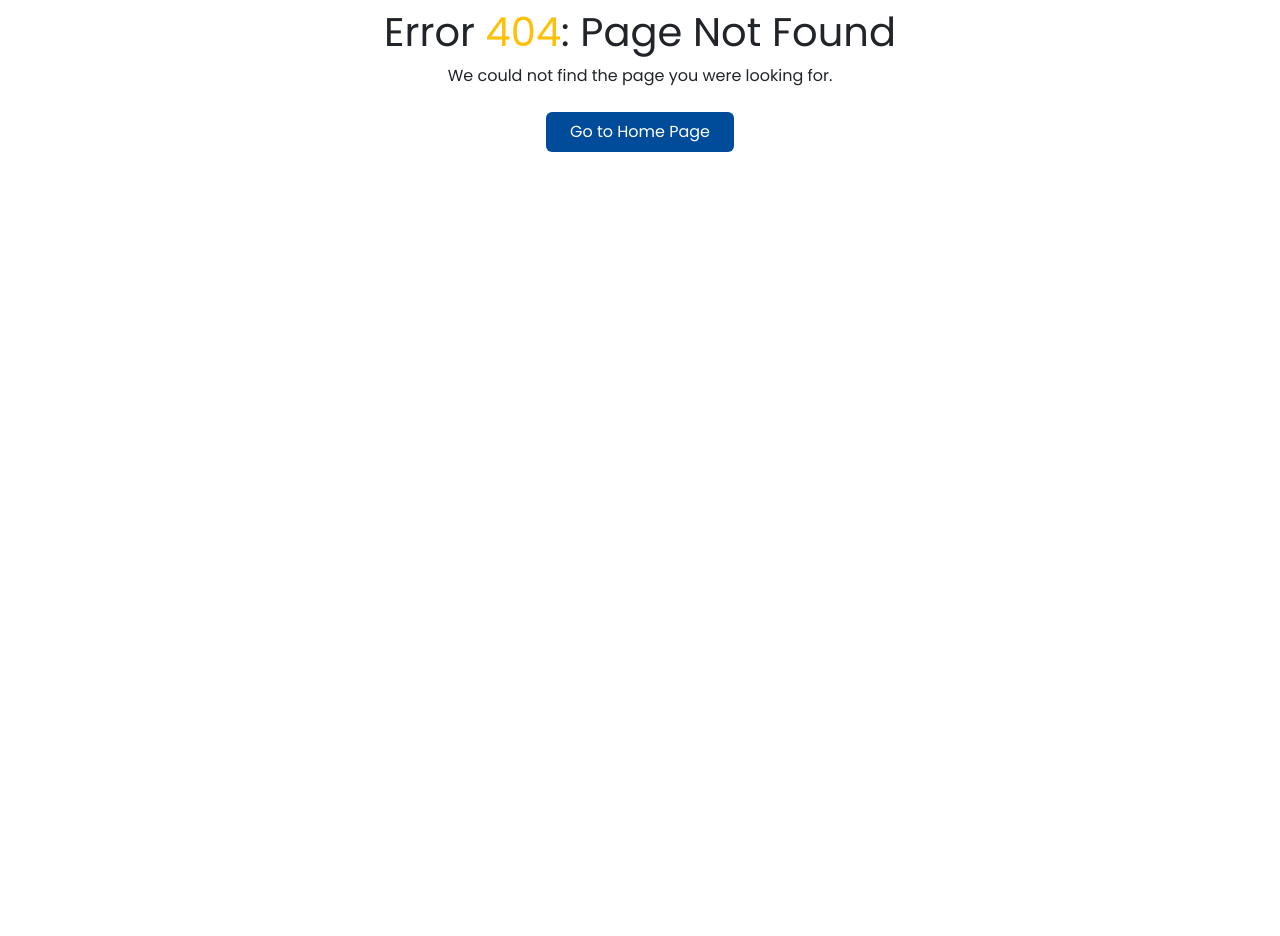
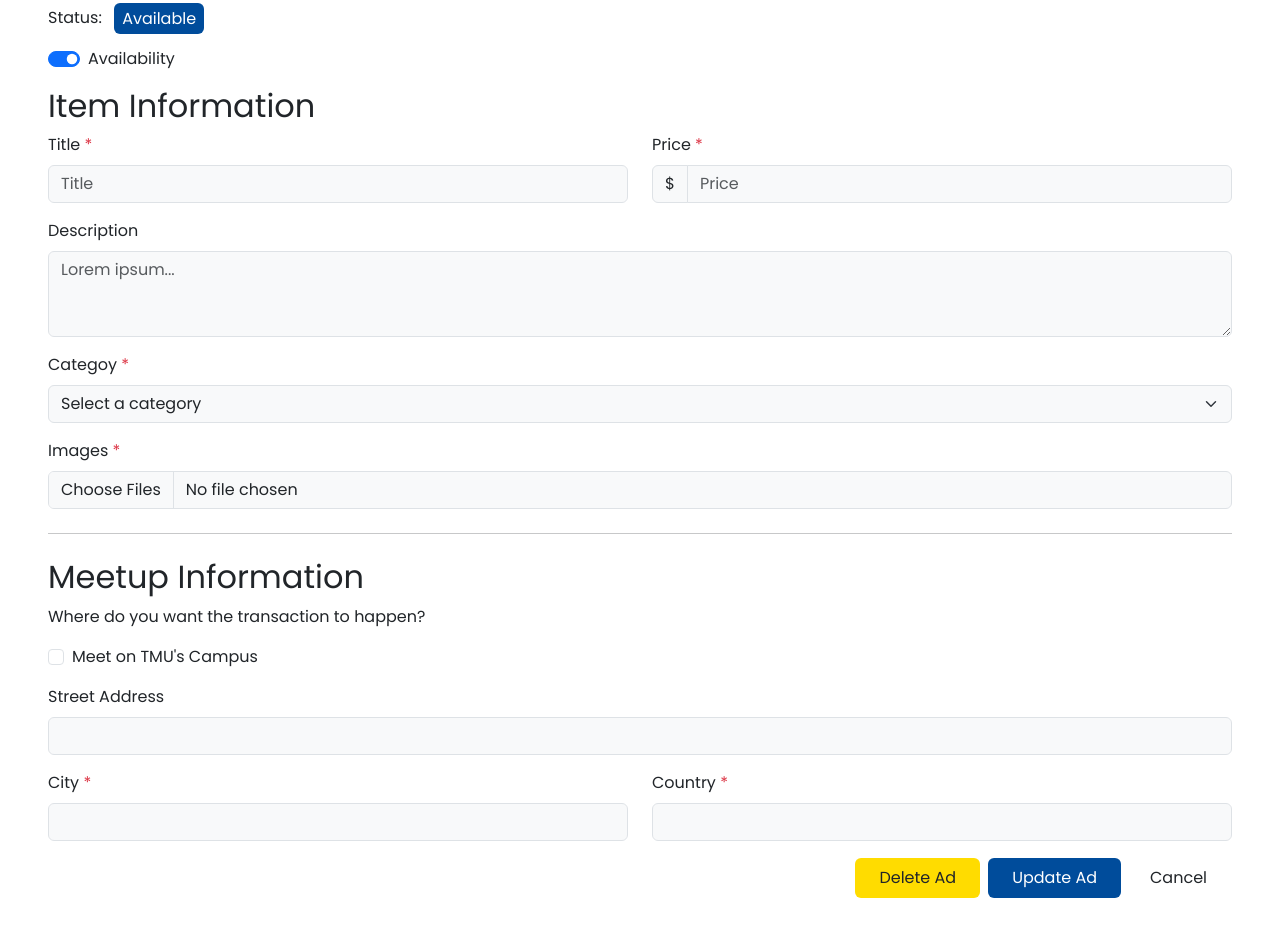
Before and after one commit to Ghazalmir/CPS630-Project, a React (Create React App) app in the folder frontend/: page /EditAd/1 in a window 1280 px wide. Before the commit this address had no page. Shown: the part 200-1136 px from the top of the page. Before the commit the page ends 800 px from the top, so only its background shows below. Built offline with nearby package versions, Linux system fonts and the light colour scheme; no server answers.

Commit message:
Connected the db to the new ad form

```diff
--- a/frontend/src/App.js
+++ b/frontend/src/App.js
@@ -47,8 +47,8 @@ function App() {
 						<Route path="/" element={<HomePage />} />
 						<Route path="/HomePage" element={<HomePage />} />
 						<Route path="/AdDetails/:id" element={<AdDetails />} />
-						<Route path="/NewAd" element={<AdForm isEditForm={false} id="1" />} />
-						<Route path="/EditAd" element={<AdForm vals={vals} isEditForm={true} id="1" />} />
+						<Route path="/NewAd" element={<AdForm isEditForm={false}/>} />
+						<Route path="/EditAd/:id" element={<AdForm vals={vals} isEditForm={true} />} />
 						<Route path="/Messages" element={<MessagePanel />} />
 						<Route path="/MyAccount" element={<MyAccount />} />
 						<Route path="/MyListings" element={<MyListings />} />
--- a/frontend/src/pages/ads/adForm.js
+++ b/frontend/src/pages/ads/adForm.js
@@ -1,6 +1,10 @@
-import { useState } from "react";
+import { useState, useEffect, useRef } from "react";
 import StatusFields from "../../components/adForm/statusField";
 import DeleteConfirmationModal from "../../components/adForm/deleteConfirmationModal";
+import { useParams } from "react-router-dom";
+import axios from "axios";
+import { useUser } from "../../userContext";
+
 var files = [];
 {/*
 This page is used for both making and editing an ad.
@@ -9,27 +13,74 @@ and also allows the user to delete an ad or change its status.
 */}
 
 function AdForm(props) {
-    var defaultVals = {
-      title: undefined,
-      price: 0,
-      description: undefined,
-      category: 0,
-      images: [],
-      onCampus: false,
-      street: undefined,
-      city: undefined,
-      country: undefined,
-      isAvailable: true,
+
+
+  const [meetOnCampus, setMeetOnCampusChecked] = useState(false);
+  const [isDeleteModalShown, setIsDeleteModalShown] = useState(false);
+  const { id } = useParams();
+  const { userId, setUserId } = useUser();
+
+  // Form fields
+  const title= useRef(undefined);
+  const price = useRef(0);
+  const description = useRef(undefined);
+  const category_id = useRef(0);
+  const images = useRef([]);
+  //const [street, setStreet] = useState(undefined);
+  //const [city, setCity] = useState(undefined);
+  //const [country, setCountry] = useState(undefined);
+  const is_available = useRef(true);
+
+
+    useEffect(() => {
+      if (props.isEditForm) {
+        const fetchAdData = async () => {
+          try {
+            const response = await axios.get(`http://localhost:8080/api/ads/adDetails/${id}`, {
+              params: {
+                id: id
+              }
+            });
+            title.current.value = response.data.rows[0].title;
+            description.current.value = response.data.rows[0].description;
+            price.current.value = response.data.rows[0].price;
+            category_id.current.value = response.data.rows[0].category_id;
+            is_available.current = response.data.rows[0].is_available;
+
+            setMeetOnCampusChecked(response.data.rows[0].meet_on_campus);
+            console.log(response.data.rows[0]);
+          } catch (error) {
+            console.error("Error fetching user data:", error);
+          }
+        };
+
+        fetchAdData();
+      }
+    }, [id]);
+
+    const postAd = async() => {
+      try {
+        const response = await axios.post("http://localhost:8080/api/ads/postNewAd", {
+          user_id: userId,
+          location_id: 1, // TODO: FIX THIS LATER
+          title: title.current.value,
+          description: description.current.value,
+          price: price.current.value,
+          category_id: category_id.current.value,
+          // TODO: ADD SUB CATEGORY
+          meet_on_campus: meetOnCampus === true ? 1 : 0,
+          is_available: is_available.current === true ? 1 : 0,
+        });
+      } catch (error) {
+        console.error("Error uploading post:", error);
+      }
     }
 
-  const [vals, setVals] = useState(props.vals || defaultVals);
-  const [meetOnCampus, setMeetOnCampusChecked] = useState(vals.onCampus);
-  const [isDeleteModalShown, setIsDeleteModalShown] = useState(false);
 
   return (
-    <form className="m-5" action="/setAdDetails" method="post">
+    <form className="m-5">
       {
-        props.isEditForm == true ? <StatusFields status={vals.isAvailable}/> : ""
+        props.isEditForm == true ? <StatusFields status={is_available}/> : ""
       }
       <h2>Item Information</h2>
       <div className="row">
@@ -38,7 +89,7 @@ function AdForm(props) {
           <label htmlFor="title" className="form-label">Title <span className="text-danger">*</span></label>
           <input type="text" id="title" placeholder="Title" required
                  className="form-control bg-body-tertiary" maxLength="100"
-                 defaultValue={vals.title} name="title"
+                 ref={title} name="title"
                  />
         </div>
         {/* Price */}
@@ -47,7 +98,7 @@ function AdForm(props) {
           <div className="input-group">
           <span className="input-group-text">$</span>
           <input type="number" className="form-control bg-body-tertiary" name="price"
-                 id="price" placeholder="Price" min="0" required defaultValue={vals.price}
+                 id="price" placeholder="Price" min="0" required ref={price}
                  />
           </div>
         </div>
@@ -56,13 +107,16 @@ function AdForm(props) {
       <div className="mb-3">
         <label htmlFor="description" className="form-label">Description</label>
         <textarea className="form-control bg-body-tertiary" id="description"
-                  placeholder="Lorem ipsum..." rows="3" name="description" defaultValue={vals.description}>
+                  placeholder="Lorem ipsum..." rows="3" name="description" ref={description}
+                  >
         </textarea>
       </div>
       {/* Category */}
       <div className="mb-3">
         <label htmlFor="category" className="form-label">Categoy <span className="text-danger">*</span></label>
-        <select id="category" className="form-select bg-body-tertiary" defaultValue={vals.category} name="category" required>
+        <select id="category" className="form-select bg-body-tertiary" ref={category_id}
+                name="category" required
+                >
           <option value="0">Select a category</option>
           <option value="1">One</option>
           <option value="2">Two</option>
@@ -70,17 +124,19 @@ function AdForm(props) {
         </select>
       </div>
       {/* File upload */}
+      {/* TODO: ADD THE IMAGES */}
       <div className="mb-3">
         <label htmlFor="formFile" className="form-label">Images <span className="text-danger">*</span></label>
         <input onChange={(event) => {fileUpload(event);}}
                 className="form-control bg-body-tertiary" type="file" id="formFile"
-                multiple="multiple" accept=".jpg,.png" required defaultValue={vals.images} name="images"/>
+                multiple="multiple" accept=".jpg,.png" required name="images"/>
         <div id="selectedFiles" className="mt-3"></div>
       </div>
       <hr className="my-4"></hr>
       <h2>Meetup Information</h2>
       <p>Where do you want the transaction to happen?</p>
       {/* Address */}
+      {/* TODO: ADD LOCATION */}
       <div className="mb-3 form-check">
         <input className="form-check-input" type="checkbox" name="meetOnCampus" value={meetOnCampus} id="meet-on-campus" checked={meetOnCampus}
                 onChange={() => {setMeetOnCampusChecked(!meetOnCampus)}
@@ -91,11 +147,11 @@ function AdForm(props) {
         </label>
       </div>
       {
-        meetOnCampus == true ? "": addressFields(vals.street, vals.city, vals.country)
+        meetOnCampus == true ? "": addressFields(" ", " ", " ")
       }
 
       {/* Submit/cancel buttons */}
-      <div className="text-end">
+      <div className="text-end pb-5">
           {props.isEditForm ?
             <button className="btn btn-yellow rounded border-0 p-2 px-4 mx-1"
             onClick={($event) => {$event.preventDefault(); setIsDeleteModalShown(!isDeleteModalShown)}}
@@ -105,8 +161,10 @@ function AdForm(props) {
             : ""
           }
 
-        <input className="btn btn-primary text-white rounded border-0 p-2 px-4 mx-1"
-               type="submit" value={props.isEditForm == true ? "Update Ad" : "Post Ad"}/>
+        <button className="btn btn-primary text-white rounded border-0 p-2 px-4 mx-1"
+               type="submit" onClick={postAd}>
+                {props.isEditForm == true ? "Update Ad" : "Post Ad"}
+        </button>
         <a type="button" href="/" className="btn p-2 px-4" >Cancel</a>
       </div>
 
@@ -146,6 +204,7 @@ function AdForm(props) {
       </div>
       </div>
     );
+
   }
 
 
@@ -170,4 +229,5 @@ function AdForm(props) {
       reader.readAsDataURL(f);
     });
   }
+
 export default AdForm;
```
Also changed, not shown: 1 other file (tests, documents, lock files or other folders).
